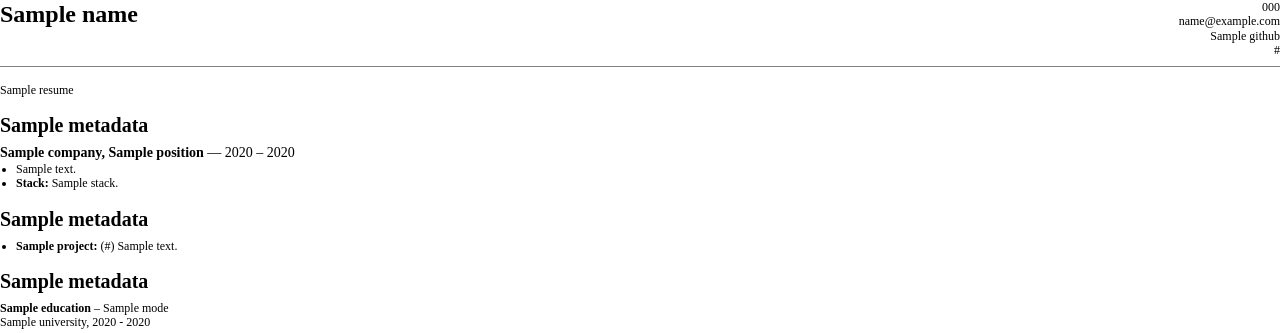
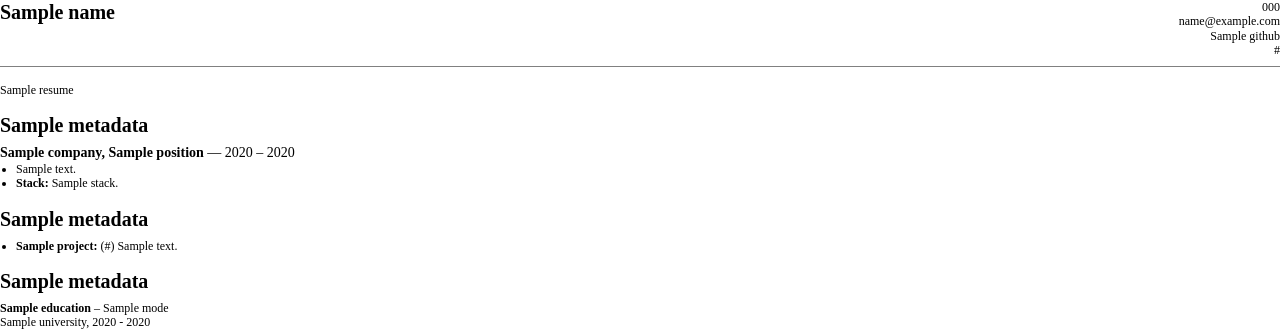
Before and after one commit to RodLopezDev/fastapi_cv_generator, a Python web app: template src/modules/template/templates/base/index.html in a window 1280 px wide. Shown: the top 333 px of the page. Run offline with Jinja, Linux system fonts and the light colour scheme; the template is opened without the code that fills it: most values are stand-ins (such as "Sample title", 1, 10 or a date in 2020); some web fonts are replaced.

Commit message:
fix(template @RodLopezDev) 🐛 update view

```diff
--- a/docker-compose.yml
+++ b/docker-compose.yml
@@ -1,4 +1,4 @@
-version: '3.9'
+version: "3.9"
 
 services:
   fastapi:
--- a/src/api/v1/viewer.py
+++ b/src/api/v1/viewer.py
@@ -17,7 +17,8 @@ async def get_all():
     """
     pdf_files = [f for f in os.listdir("output") if f.endswith(".pdf")]
     return [
-        {"name": f.replace(".pdf", ""), "url": f"/v1/viewer/cv/{f}"} for f in pdf_files
+        {"name": f.replace(".pdf", ""), "url": f"/v1/viewer/cv/{f.replace(".pdf", "")}"}
+        for f in pdf_files
     ]
 
 
--- a/src/modules/template/templates/base/index.html
+++ b/src/modules/template/templates/base/index.html
@@ -8,7 +8,7 @@
 <body>
     <div class="header-cols">
         <div>
-            <h1 class="strong text-lg">{{ name }}</h1>
+            <h1 class="strong text-md">{{ name }}</h1>
         </div>
         <div class="right">
             <p class="text-xs">{{ phone }}</p>
```
